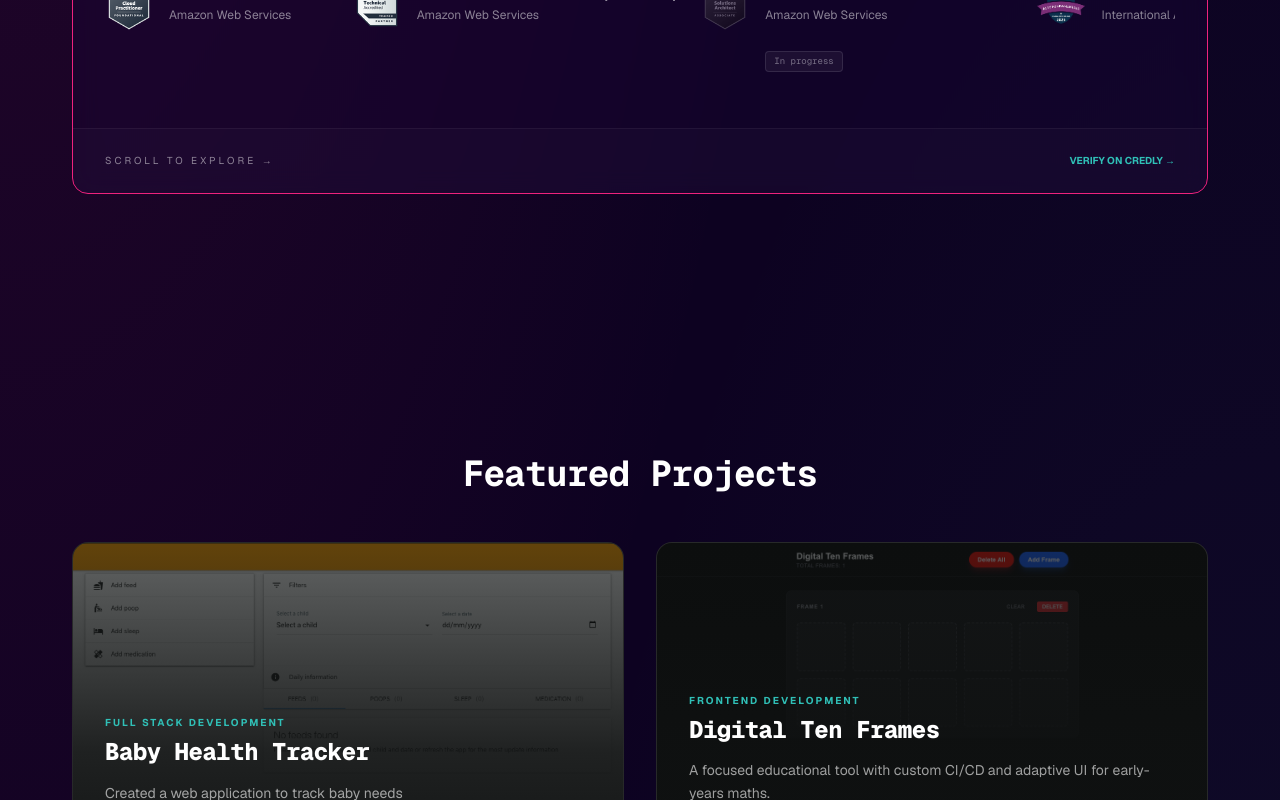
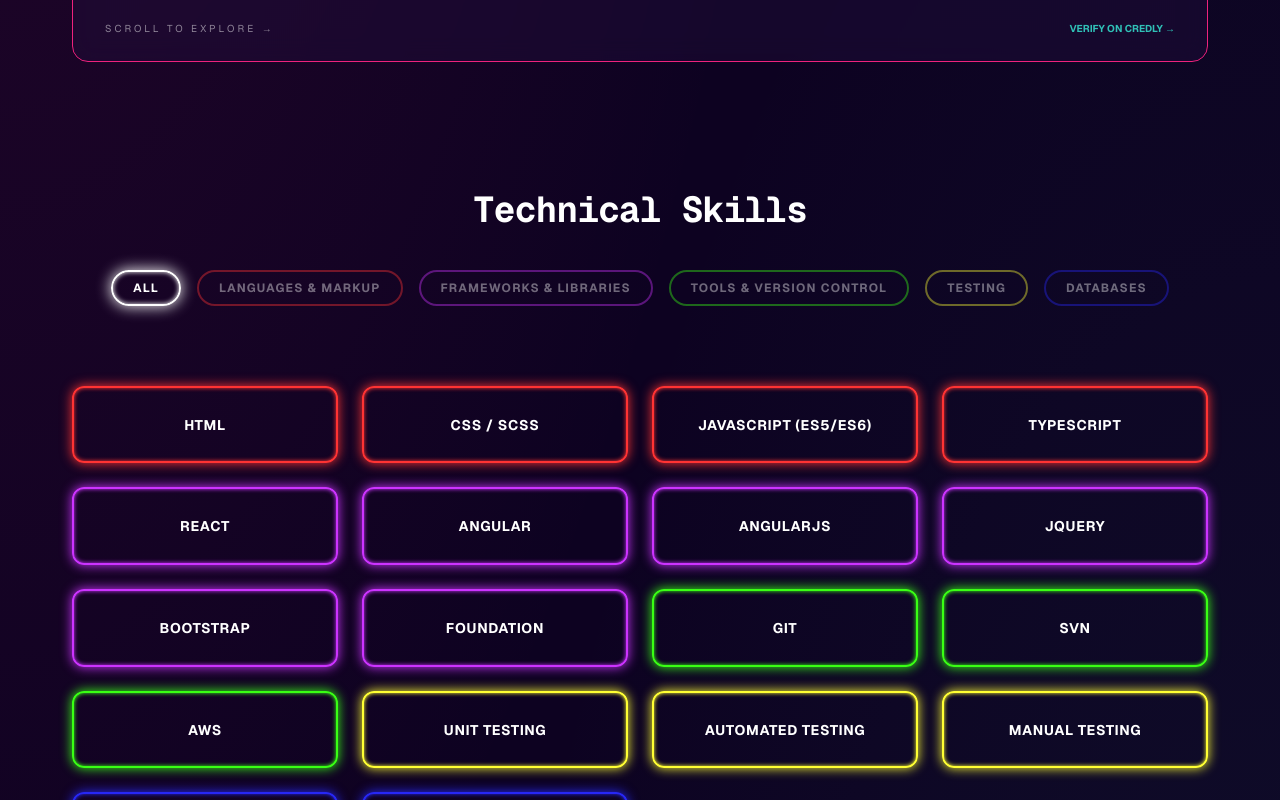
Before and after one commit to joshhallan/portfolio2025, a Next.js app: page / in a window 1280 px wide. Shown: the part 1800-2600 px from the top of the page. Built offline with nearby package versions, Linux system fonts and the light colour scheme; no server answers.

Commit message:
feat: implement global styling for skills section

```diff
--- a/src/app/page.tsx
+++ b/src/app/page.tsx
@@ -1,7 +1,6 @@
 import Featured from "@/components/HomePage/Featured/Featured";
 import Hero from "@/components/HomePage/Hero/Hero";
 import SkillsSection from "@/components/HomePage/Skills/Skills";
-import NeonDivider from "@/components/Global/Divder/Divider";
 import About from "@/components/HomePage/About/About";
 import ExperienceSummary from "@/components/HomePage/Experience/Experience";
 import Analytics from "@/components/Global/Analytics/Analytics";
@@ -13,19 +12,11 @@
 
       <Hero />
 
-      <NeonDivider colourVariable="var(--neon-blue)" />
-
       <About />
-
-      <NeonDivider colourVariable="var(--neon-pink)" />
-
-      <Featured />
-
-      <NeonDivider colourVariable="var(--neon-blue)" />
 
       <SkillsSection />
 
-      <NeonDivider colourVariable="var(--neon-pink)" />
+      <Featured />
 
       <ExperienceSummary />
 
--- a/src/components/HomePage/Skills/Skills.tsx
+++ b/src/components/HomePage/Skills/Skills.tsx
@@ -4,48 +4,43 @@
 import { SKILLS_DATA, SKILL_CATEGORIES } from "@/data/skills";
 
 const COLOUR_MAP: { [key: string]: string } = {
-  "Languages & Markup": "var(--neon-red, #FF3333)",
-  "Frameworks & Libraries": "var(--neon-purple, #CC33FF)",
-  "Tools & Version Control": "var(--neon-green, #39FF14)",
-  Testing: "var(--neon-yellow, #FFFF33)",
-  Databases: "var(--neon-dark-blue, #2727F5)",
-  All: "var(--foreground)",
-};
-
-const getCategoryColour = (category: string) => {
-  return COLOUR_MAP[category] || "var(--foreground)";
+  "Languages & Markup": "#FF3333",
+  "Frameworks & Libraries": "#CC33FF",
+  "Tools & Version Control": "#39FF14",
+  Testing: "#FFFF33",
+  Databases: "#2727F5",
+  All: "#FFFFFF",
 };
 
 export default function SkillsSection() {
   const [activeCategory, setActiveCategory] = useState("All");
 
   return (
-    <section id="skills" className="container mx-auto max-w-6xl px-8 py-16">
-      <div className="flex flex-col items-center mb-8">
-        <h2 className="text-4xl font-bold text-white mb-6 text-center">
+    <section id="skills" className="w-full py-16">
+      <div className="max-w-[1200px] mx-auto px-8">
+        <div className="flex flex-col items-center mb-12">
+          <h2 className="text-4xl font-bold text-white mb-10 text-center">
             Technical Skills
           </h2>
 
-        <div className="flex flex-wrap justify-center gap-3 w-full mb-4">
+          {/* CATEGORY FILTERS */}
+          <div className="flex flex-wrap justify-center gap-4 w-full mb-8">
             {SKILL_CATEGORIES.map((category) => {
-            const categoryColour = getCategoryColour(category);
+              const color = COLOUR_MAP[category] || "#FFFFFF";
               const isActive = activeCategory === category;
 
               return (
                 <button
                   key={category}
                   onClick={() => setActiveCategory(category)}
-                className={`
-                  px-4 py-2 text-sm rounded-full border-2
-                  transition-all duration-200 bg-transparent text-white cursor-pointer
-                  ${isActive ? "font-semibold" : "opacity-70"}
-                `}
+                  className="px-5 py-2 text-xs font-bold uppercase tracking-widest rounded-full border-2 transition-all duration-300 bg-transparent cursor-pointer"
                   style={{
-                  borderColor: categoryColour,
-                  color: "var(--foreground)",
+                    borderColor: color,
+                    color: "white",
                     boxShadow: isActive
-                    ? `1px 1px 10px ${categoryColour}, 1px 1px 10px ${categoryColour}`
+                      ? `0 0 15px ${color}, inset 0 0 5px ${color}`
                       : "none",
+                    opacity: isActive ? 1 : 0.4,
                   }}
                 >
                   {category}
@@ -55,34 +50,34 @@
           </div>
         </div>
 
-      <div className="grid grid-cols-2 sm:grid-cols-3 lg:grid-cols-4 gap-4">
+        {/* SKILLS GRID */}
+        <div className="grid grid-cols-2 sm:grid-cols-3 lg:grid-cols-4 gap-6">
           {SKILLS_DATA.map((skill) => {
-          const skillBorderColour = getCategoryColour(skill.category);
-
-          const shouldGlow =
+            const skillColor = COLOUR_MAP[skill.category] || "#FFFFFF";
+            const isHighlighted =
               activeCategory === "All" || activeCategory === skill.category;
-
-          const opacityClass = shouldGlow ? "opacity-100" : "opacity-30";
-
-          const skillBoxShadow = shouldGlow
-            ? `1px 1px 10px ${skillBorderColour}, 1px 1px 10px ${skillBorderColour}`
-            : "none";
 
             return (
               <div
                 key={skill.name}
-              className={`p-4 text-center rounded-lg border-2 text-white/90 shadow-md transition-opacity duration-300 ${opacityClass}`}
+                className="p-6 text-center rounded-xl border-2 transition-opacity duration-500 ease-in-out"
                 style={{
-                borderColor: skillBorderColour,
-                color: "var(--foreground)",
-                boxShadow: skillBoxShadow,
+                  borderColor: skillColor,
+                  color: "white",
+                  boxShadow: isHighlighted
+                    ? `0 0 12px ${skillColor}, inset 0 0 4px ${skillColor}`
+                    : "none",
+                  opacity: isHighlighted ? 1 : 0.15, // Smooth dimming
                 }}
               >
+                <span className="text-sm font-bold tracking-wider uppercase">
                   {skill.name}
+                </span>
               </div>
             );
           })}
         </div>
+      </div>
     </section>
   );
 }
```
Also changed, not shown: src/components/HomePage/Skills/Skills.module.css (added, +58 -0 lines). Lines whose indentation alone changed are shown as unchanged.
